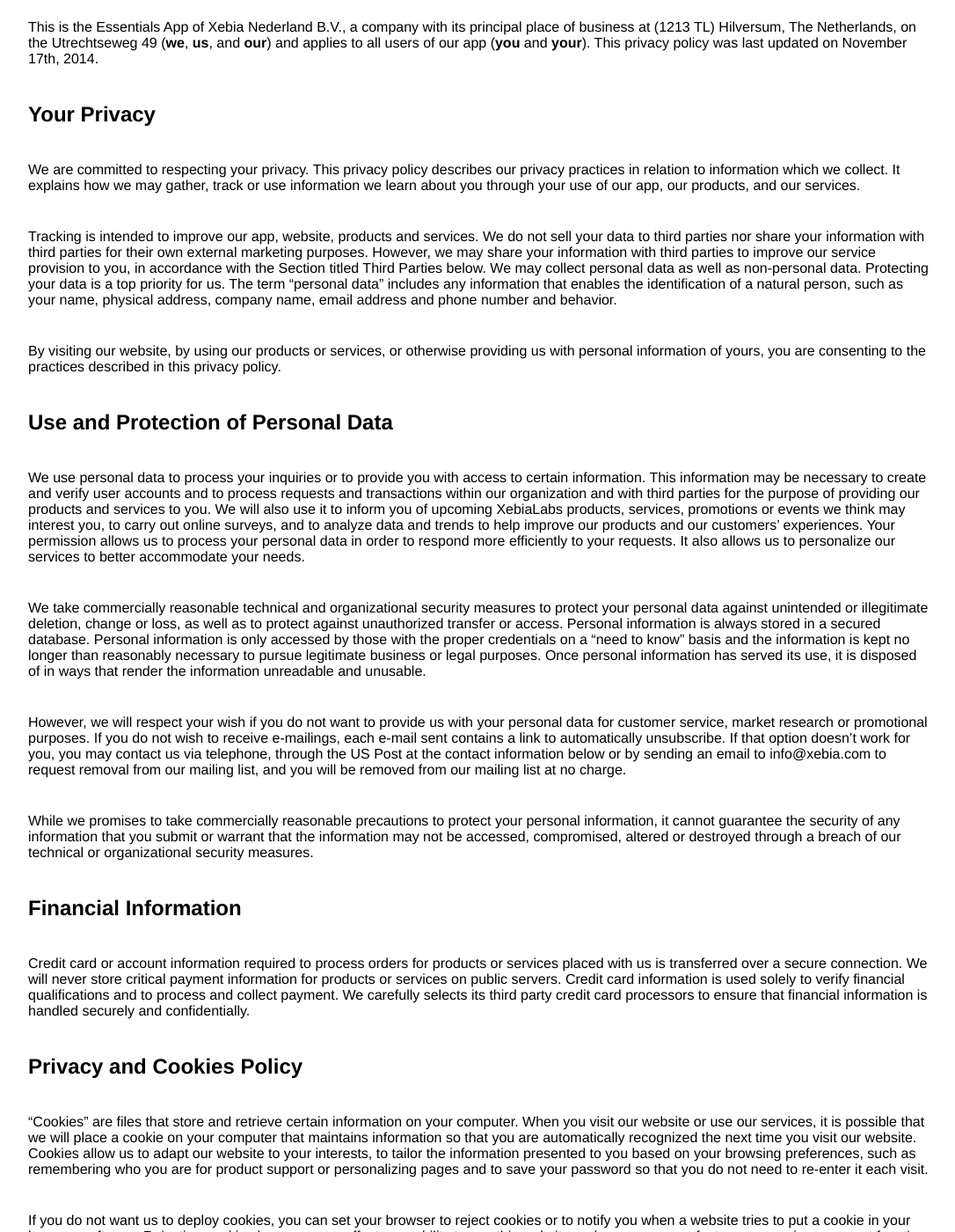
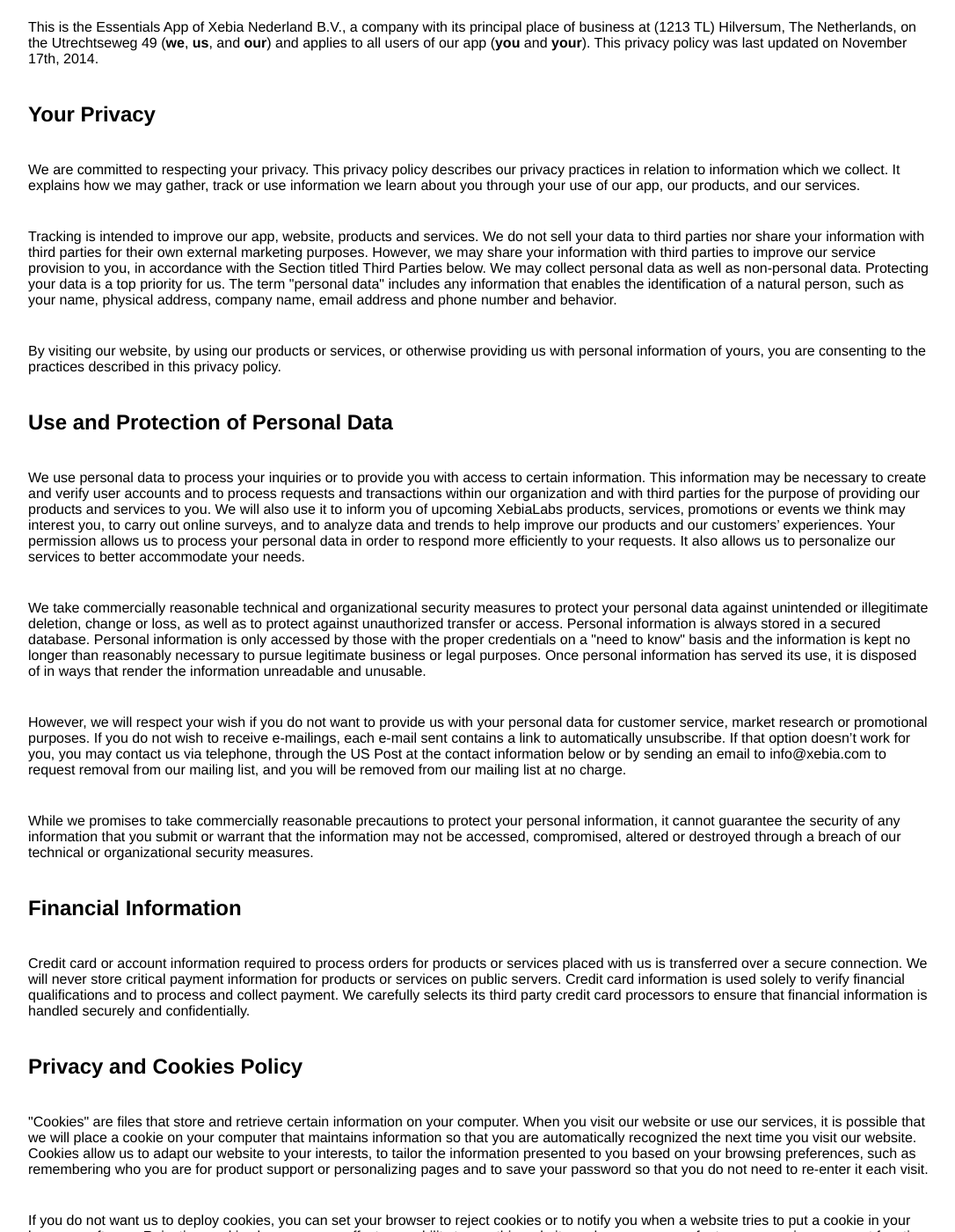
Before and after one commit to xebia/essentials, a Jekyll site: the page privacy.html, which Jekyll copies as it is, in a window 1280 px wide and 1400 px high, scrolled down 192 px. Shown: the whole window at 88% size, without its empty margins (96-1182 px from the left). Built offline with Jekyll 4.4.1, drawn with Linux system fonts in a browser that asks for light colours; Markdown is read by kramdown in place of the engine named in the settings.

```diff
--- a/privacy.html
+++ b/privacy.html
@@ -17,17 +17,17 @@
 		<p>This is the Essentials App of Xebia Nederland B.V., a company with its principal place of business at (1213 TL) Hilversum, The Netherlands, on the Utrechtseweg 49 (<strong>we</strong>, <strong>us</strong>, and <strong>our</strong>) and applies to all users of our app (<strong>you</strong> and <strong>your</strong>). This privacy policy was last updated on November 17th, 2014.</p>
 		<h2>Your Privacy</h2>
 		<p>We are committed to respecting your privacy. This privacy policy describes our privacy practices in relation to information which we collect. It explains how we may gather, track or use information we learn about you through your use of our app, our products, and our services.</p>
-		<p>Tracking is intended to improve our app, website, products and services. We do not sell your data to third parties nor share your information with third parties for their own external marketing purposes. However, we may share your information with third parties to improve our service provision to you, in accordance with the Section titled Third Parties below. We may collect personal data as well as non-personal data. Protecting your data is a top priority for us. The term “personal data” includes any information that enables the identification of a natural person, such as your name, physical address, company name, email address and phone number and behavior.</p>
+		<p>Tracking is intended to improve our app, website, products and services. We do not sell your data to third parties nor share your information with third parties for their own external marketing purposes. However, we may share your information with third parties to improve our service provision to you, in accordance with the Section titled Third Parties below. We may collect personal data as well as non-personal data. Protecting your data is a top priority for us. The term "personal data" includes any information that enables the identification of a natural person, such as your name, physical address, company name, email address and phone number and behavior.</p>
 		<p>By visiting our website, by using our products or services, or otherwise providing us with personal information of yours, you are consenting to the practices described in this privacy policy.</p>
 		<h2>Use and Protection of Personal Data</h2>
 		<p>We use personal data to process your inquiries or to provide you with access to certain information. This information may be necessary to create and verify user accounts and to process requests and transactions within our organization and with third parties for the purpose of providing our products and services to you. We will also use it to inform you of upcoming XebiaLabs products, services, promotions or events we think may interest you, to carry out online surveys, and to analyze data and trends to help improve our products and our customers’ experiences. Your permission allows us to process your personal data in order to respond more efficiently to your requests. It also allows us to personalize our services to better accommodate your needs.</p>
-		<p>We take commercially reasonable technical and organizational security measures to protect your personal data against unintended or illegitimate deletion, change or loss, as well as to protect against unauthorized transfer or access. Personal information is always stored in a secured database. Personal information is only accessed by those with the proper credentials on a “need to know” basis and the information is kept no longer than reasonably necessary to pursue legitimate business or legal purposes. Once personal information has served its use, it is disposed of in ways that render the information unreadable and unusable.</p>
+		<p>We take commercially reasonable technical and organizational security measures to protect your personal data against unintended or illegitimate deletion, change or loss, as well as to protect against unauthorized transfer or access. Personal information is always stored in a secured database. Personal information is only accessed by those with the proper credentials on a "need to know" basis and the information is kept no longer than reasonably necessary to pursue legitimate business or legal purposes. Once personal information has served its use, it is disposed of in ways that render the information unreadable and unusable.</p>
 		<p>However, we will respect your wish if you do not want to provide us with your personal data for customer service, market research or promotional purposes. If you do not wish to receive e-mailings, each e-mail sent contains a link to automatically unsubscribe. If that option doesn’t work for you, you may contact us via telephone, through the US Post at the contact information below or by sending an email to info@xebia.com to request removal from our mailing list, and you will be removed from our mailing list at no charge.</p>
 		<p>While we promises to take commercially reasonable precautions to protect your personal information, it cannot guarantee the security of any information that you submit or warrant that the information may not be accessed, compromised, altered or destroyed through a breach of our technical or organizational security measures.</p>
 		<h2>Financial Information</h2>
 		<p>Credit card or account information required to process orders for products or services placed with us is transferred over a secure connection. We will never store critical payment information for products or services on public servers. Credit card information is used solely to verify financial qualifications and to process and collect payment. We carefully selects its third party credit card processors to ensure that financial information is handled securely and confidentially.</p>
 		<h2>Privacy and Cookies Policy</h2>
-		<p>“Cookies” are files that store and retrieve certain information on your computer. When you visit our website or use our services, it is possible that we will place a cookie on your computer that maintains information so that you are automatically recognized the next time you visit our website. Cookies allow us to adapt our website to your interests, to tailor the information presented to you based on your browsing preferences, such as remembering who you are for product support or personalizing pages and to save your password so that you do not need to re-enter it each visit.</p>
+		<p>"Cookies" are files that store and retrieve certain information on your computer. When you visit our website or use our services, it is possible that we will place a cookie on your computer that maintains information so that you are automatically recognized the next time you visit our website. Cookies allow us to adapt our website to your interests, to tailor the information presented to you based on your browsing preferences, such as remembering who you are for product support or personalizing pages and to save your password so that you do not need to re-enter it each visit.</p>
 		<p>If you do not want us to deploy cookies, you can set your browser to reject cookies or to notify you when a website tries to put a cookie in your browser software. Rejecting cookies however may affect your ability to use this website and some program features or services may not function properly if cookies are disabled. If you do not reject cookies, we assume that you consent to the use of cookies.</p>
 		<h2>EU Directive Compliance</h2>
 		<p>Our privacy and data protection practices are made in accordance with all applicable regulations, including but not limited to the European Union Directive 2009/136/EC. Similarly, our data security practice is in accordance with, amongst others, The Dutch Personal Data Protection Act (Wet Bescherming Persoonsgegevens, WBP). Any transfer of data beyond national borders is merely for data storage and back-up. All transfers are in strict compliance with these Directives and adhere to data security requirements.</p>
```
